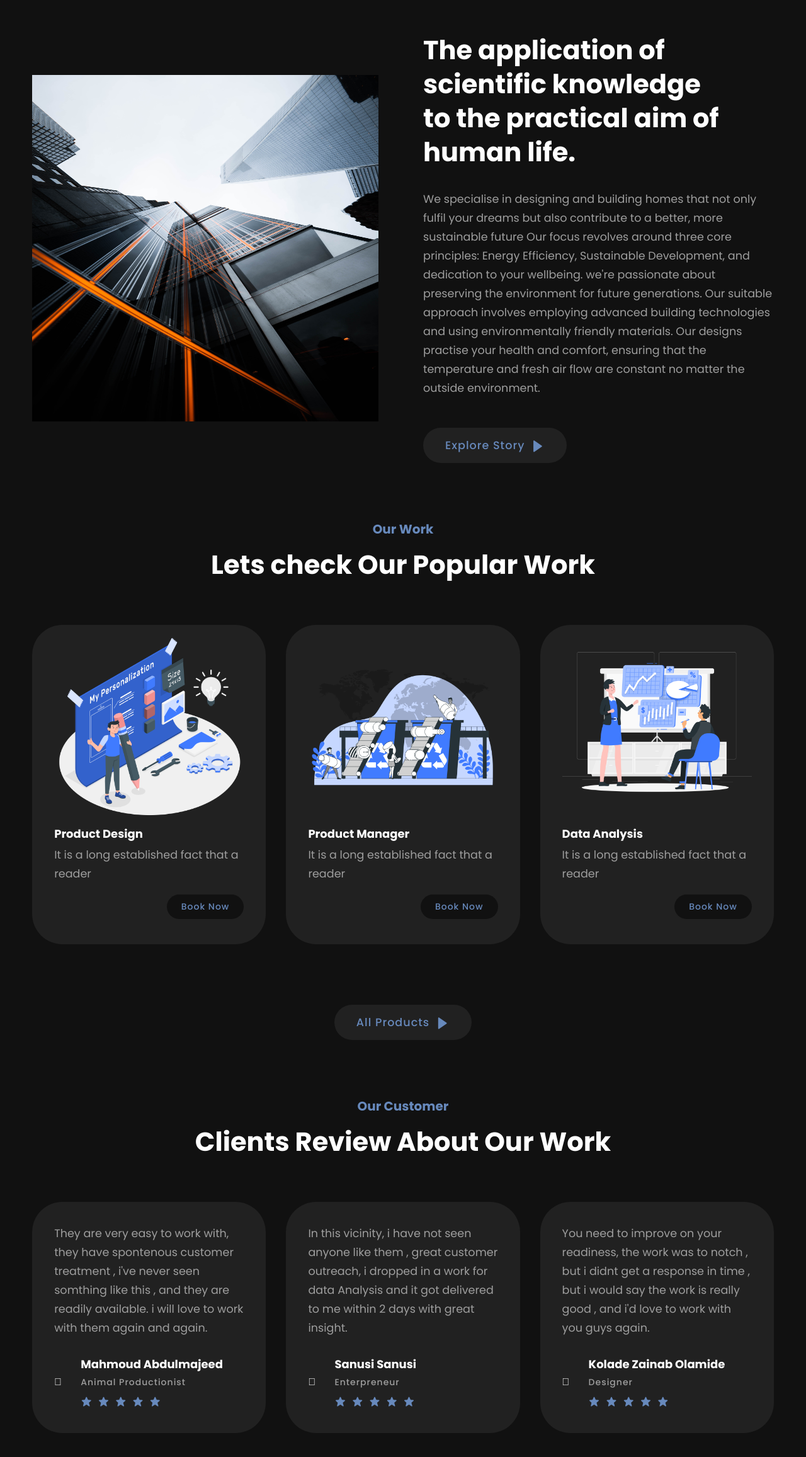
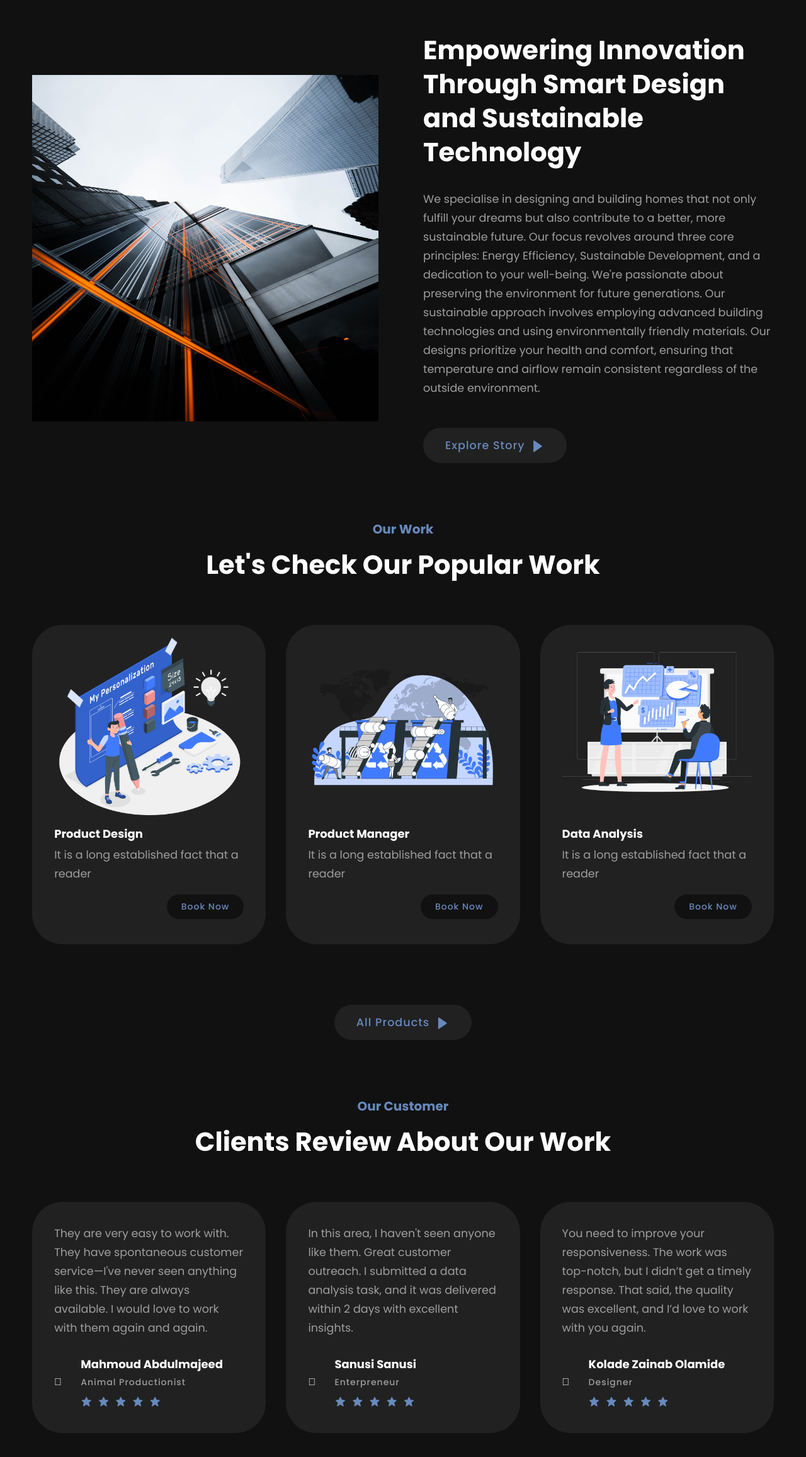
Before and after one commit to bamskydbest/SOMO-MAIN, a plain HTML site: page index.html in a window 1280 px wide. Shown: the part 1159-3472 px from the top of the page at 63% size. Drawn offline with nearby package versions, Linux system fonts and the light colour scheme.

Commit message:
Making some gramatical changes

```diff
--- a/index.html
+++ b/index.html
@@ -72,26 +72,21 @@
             <img class="mySlides" src="tech 3.jpeg" alt="" width="550px" height="550px">
         </div>
         <div class="about-text">
-            <h2>The application of scientific knowledge <br> to the practical aim of human life.</h2>
-            <p>We specialise in designing and building homes that not only fulfil your dreams but also contribute to a
-                better, more sustainable future
+            <h2>Empowering Innovation Through Smart Design and Sustainable Technology</h2>
+            <p>We specialise in designing and building homes that not only fulfill your dreams but also contribute to a better, more sustainable future.
                 Our focus revolves around three core principles:
-                Energy Efficiency, Sustainable Development, and dedication to your wellbeing.
+                Energy Efficiency, Sustainable Development, and a dedication to your well-being.
 
+                We're passionate about preserving the environment for future generations. Our sustainable approach involves employing advanced building technologies and using environmentally friendly materials.
 
-                we're passionate about preserving the environment for future generations. Our suitable approach involves
-                employing advanced building technologies and using environmentally friendly materials.
-
-
-                Our designs practise your health and comfort, ensuring that the temperature and fresh air flow are
-                constant no matter the outside environment. </p>
+Our designs prioritize your health and comfort, ensuring that temperature and airflow remain consistent regardless of the outside environment. </p>
             <a href="explore.html" class="btn">Explore Story<i class='bx bxs-right-arrow'></i></a>
         </div>
     </section>
     <section class="work" id="work">
         <div class="middle-text">
             <h4>Our Work</h4>
-            <h2>Lets check Our Popular Work</h2>
+            <h2>Let's Check Our Popular Work</h2>
         </div>
 
         <div class="shop-content">
@@ -150,8 +145,7 @@
 
         <div class="review-content">
             <div class="box">
-                <p>They are very easy to work with, they have spontenous customer treatment , i've never seen somthing
-                    like this , and they are readily available. i will love to work with them again and again.</p>
+                <p>They are very easy to work with. They have spontaneous customer service—I've never seen anything like this. They are always available. I would love to work with them again and again.</p>
                 <div class="in-box">
                     <div class="bx-image">
                         <!--<img src="male 3.jpeg">-->
@@ -170,8 +164,7 @@
                 </div>
             </div>
             <div class="box">
-                <p>In this vicinity, i have not seen anyone like them , great customer outreach, i dropped in a work for
-                    data Analysis and it got delivered to me within 2 days with great insight.</p>
+                <p>In this area, I haven't seen anyone like them. Great customer outreach. I submitted a data analysis task, and it was delivered within 2 days with excellent insights.</p>
                 <div class="in-box">
                     <div class="bx-image">
                         <!--<img src="male 4.jpeg">-->
@@ -190,8 +183,7 @@
                 </div>
             </div>
             <div class="box">
-                <p>You need to improve on your readiness, the work was to notch , but i didnt get a response in time ,
-                    but i would say the work is really good , and i'd love to work with you guys again.</p>
+                <p>You need to improve your responsiveness. The work was top-notch, but I didn’t get a timely response. That said, the quality was excellent, and I’d love to work with you again.</p>
                 <div class="in-box">
                     <div class="bx-image">
                         <!--<img src="female 3.jpeg">-->
@@ -225,8 +217,7 @@
 
             <div class="contact-text">
                 <h2>Contact Us</h2>
-                <p>Somo Tech Consult is a web 2 enterprise targeted to the general public. We are always a call away ,
-                    you can reach us via our socials or our email. We are committed and delighted to have you here.</p>
+                <p>Somo Tech Consult is a Web 2.0 enterprise serving the general public. We’re always just a call away—you can reach us via social media or email. We are committed and delighted to have you here.</p>
                 <div class="social">
                     <a href="#" class="clr"><i class='bx bxl-facebook-circle'></i></a>
                     <a href="https://www.instagram.com/somotech_consult"><i
```
